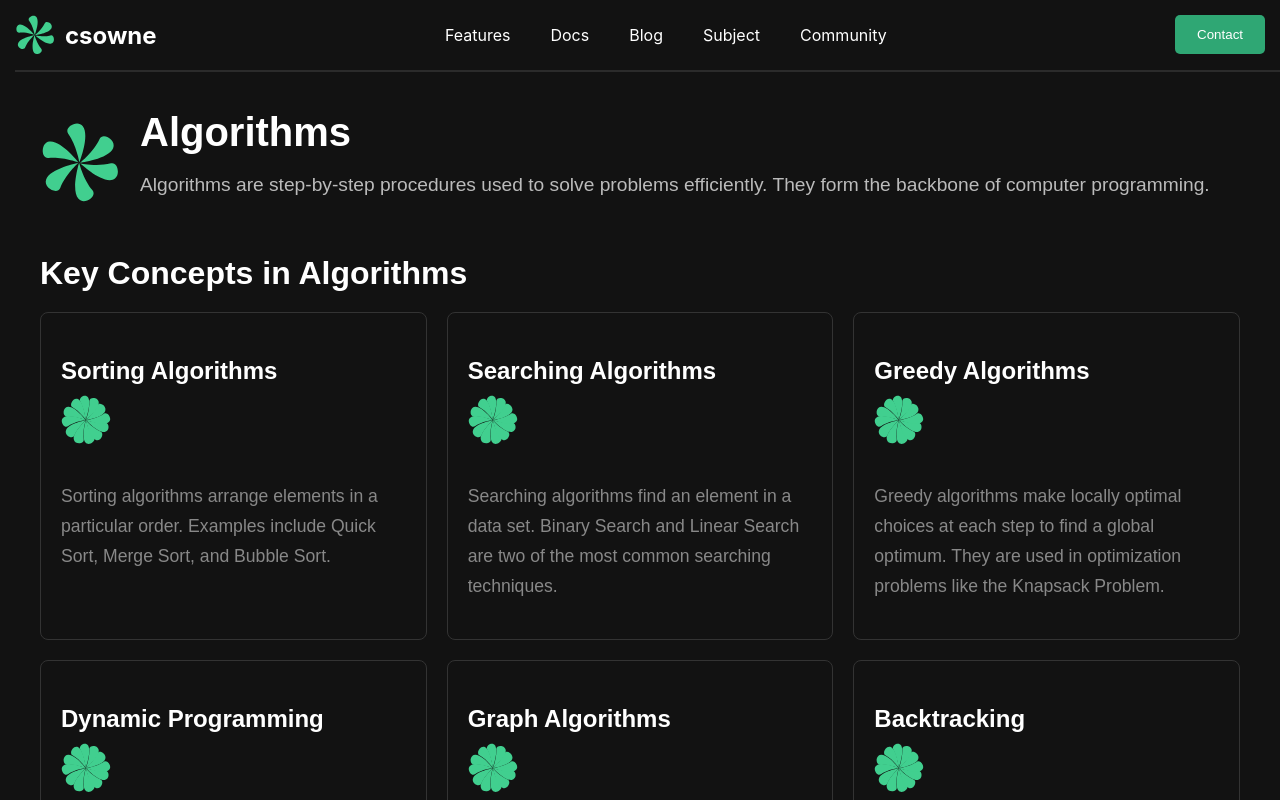
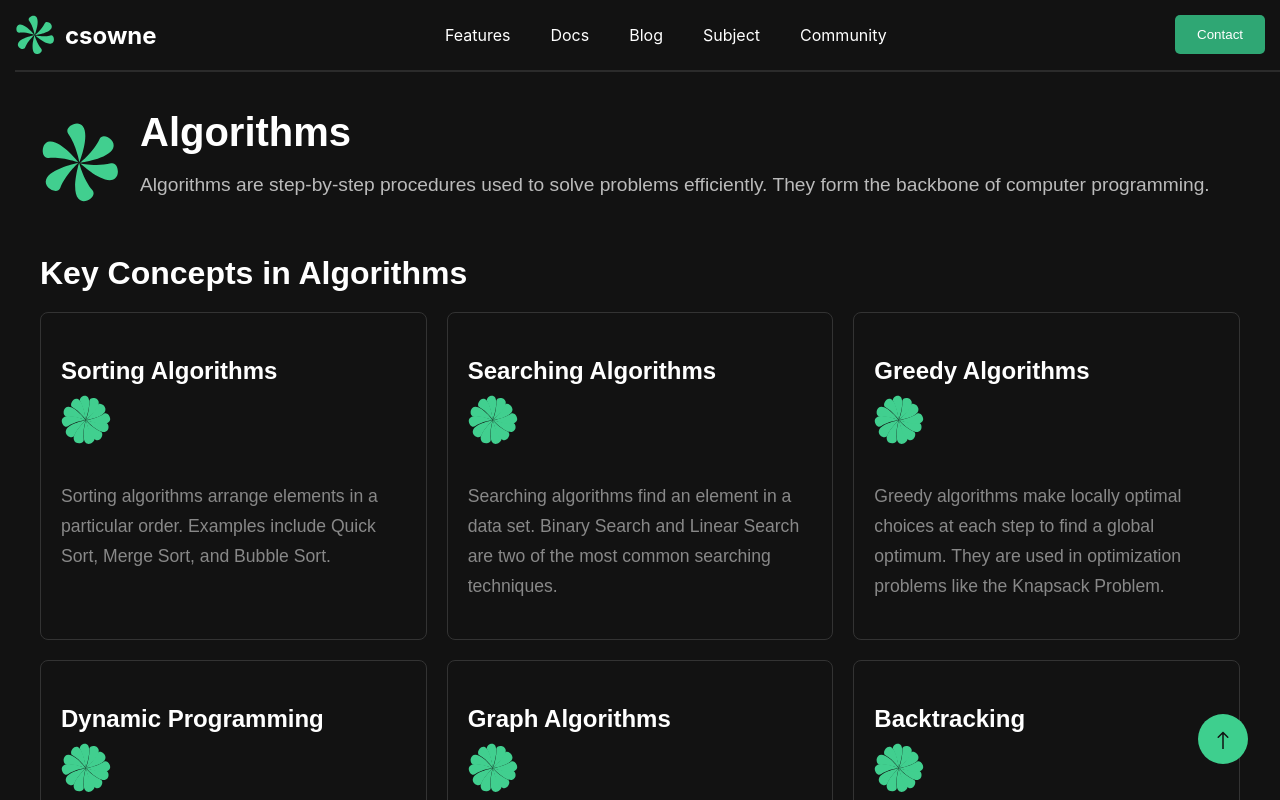
Before and after one commit to Dubabbi/csowne, a React (Create React App) app: page /algorithms in a window 1280 px wide. Shown: the top 800 px of the page. Built offline with nearby package versions, Linux system fonts and the light colour scheme.

Commit message:
Add: Topbtn 추가

```diff
--- a/src/App.js
+++ b/src/App.js
@@ -17,6 +17,7 @@ import ArchitecturePage from './components/SubjectDetail/Architecture';
 import DataStructuresPage from './components/SubjectDetail/DataStructures';
 import AlgorithmsPage from './components/SubjectDetail/Algorithms';
 import ScrollToTop from './components/ScrollToTop';
+import Topbtn from './components/Topbtn/Topbtn';
 
 function AppContent() {
   const location = useLocation();
@@ -44,6 +45,7 @@ function AppContent() {
         <Route path="/datastructures" element={<DataStructuresPage />} />
         <Route path="/algorithms" element={<AlgorithmsPage />} />
       </Routes>
+      <Topbtn />
       <Footer />
       </>
   );
--- /dev/null
+++ b/src/components/Topbtn/Topbtn.jsx
@@ -0,0 +1,31 @@
+import React, { useState, useEffect } from 'react';
+import { useLocation } from 'react-router-dom';  // useLocation 훅을 추가합니다
+import './topbtn.css';
+import normal from '../../assets/icon/topbtn-normal.svg';
+import dark from '../../assets/icon/topbtn-dark.svg';
+
+const Topbtn = () => {
+  const location = useLocation();  // 현재 위치 정보를 가져옵니다
+  const [isDarkMode, setIsDarkMode] = useState(false);
+
+  useEffect(() => {
+    // 현재 경로가 '/blog' 또는 '/community'로 시작하는지 확인
+    const isSpecialPage = location.pathname.startsWith('/blog') || location.pathname.startsWith('/community');
+    setIsDarkMode(!isSpecialPage);  // 특정 페이지가 아닌 경우에는 다크 모드로 설정
+  }, [location]);  // location이 변경될 때마다 이 효과를 다시 실행합니다
+
+  const scrollToTop = () => {
+    window.scrollTo({
+      top: 0,
+      behavior: 'smooth'
+    });
+  };
+
+  return (
+    <div className="top-btn-container" onClick={scrollToTop}>
+      <img src={isDarkMode ? dark : normal} alt="Scroll to top" />
+    </div>
+  );
+}
+
+export default Topbtn;
--- /dev/null
+++ b/src/components/Topbtn/topbtn.css
@@ -0,0 +1,11 @@
+.top-btn-container {
+    position: fixed;
+    right: 2.5vw;
+    bottom: 2.5vw;
+    cursor: pointer;
+  }
+
+  .top-btn-container img {
+    width: 50px;
+    height: 50px;
+  }
```
Also changed, not shown: src/assets/icon/topbtn-dark.svg (added), src/assets/icon/topbtn-normal.svg (added).
